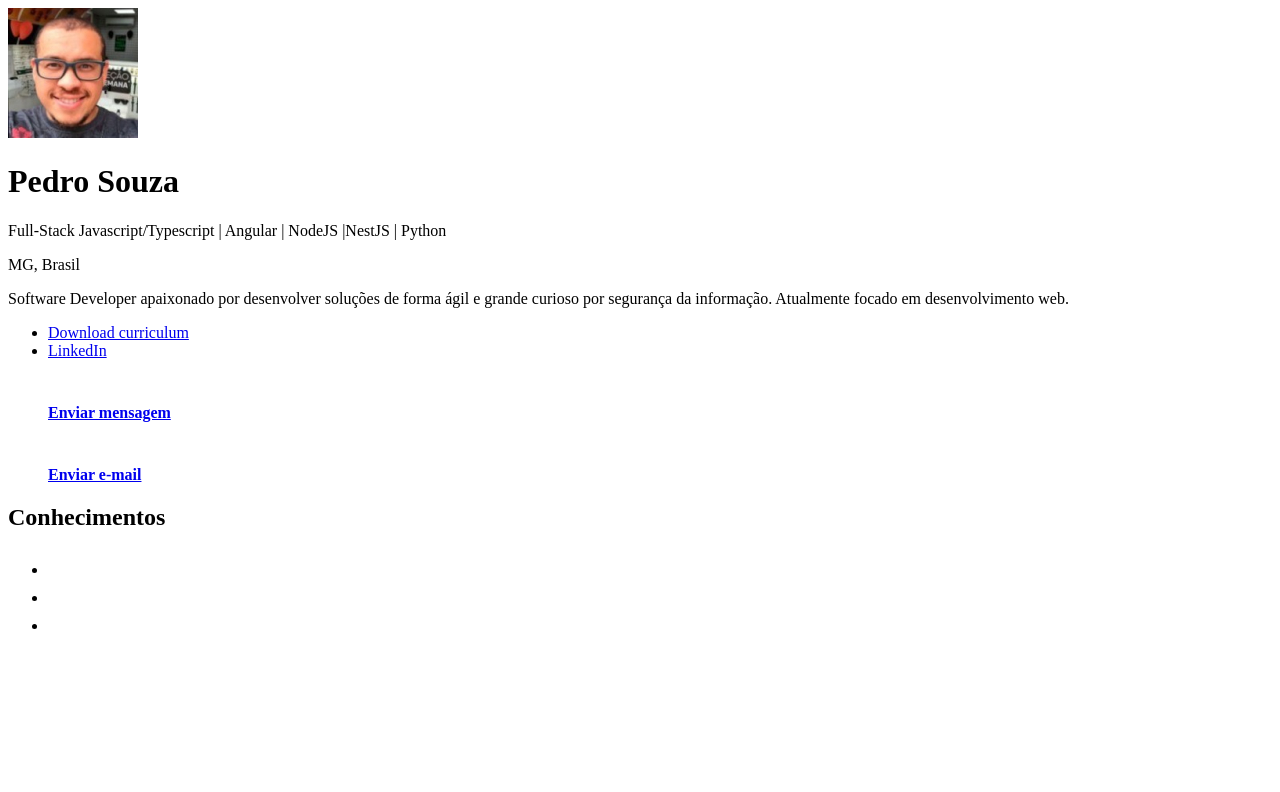
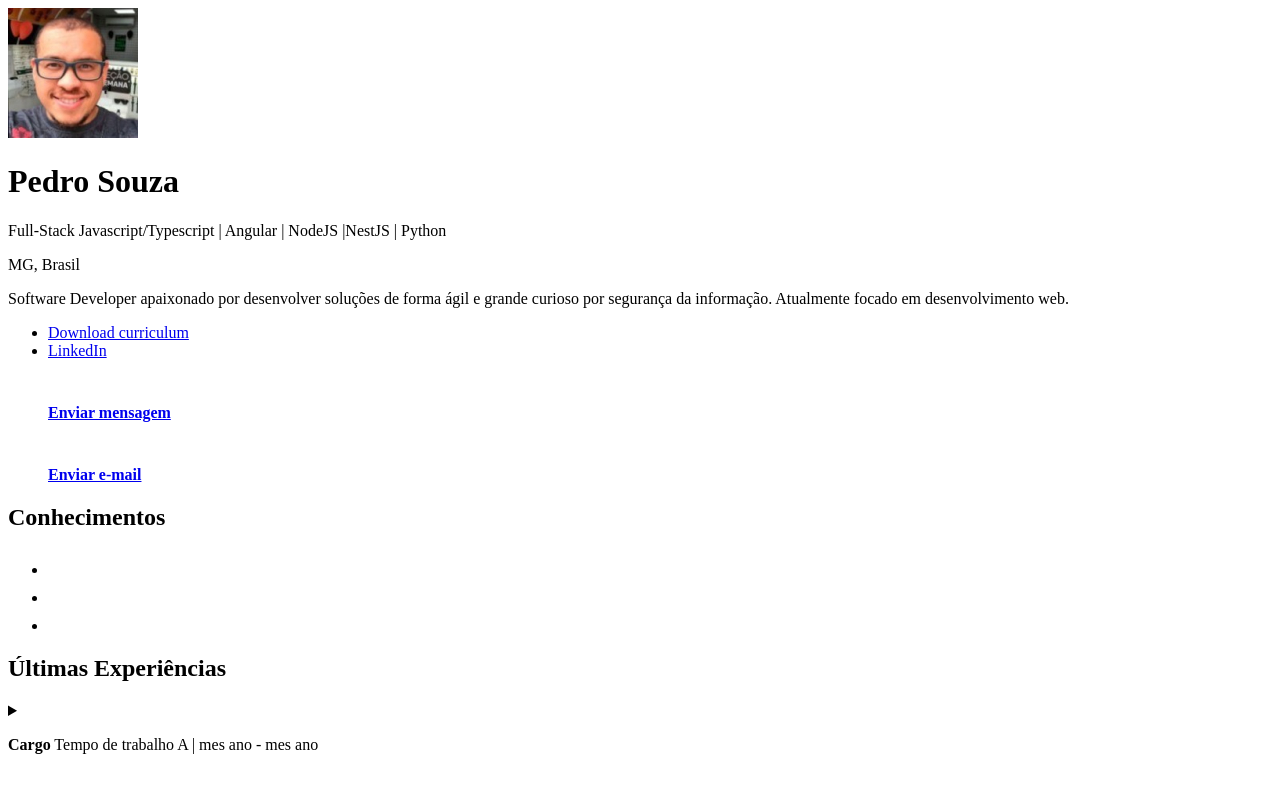
Before and after one commit to hc-pedrosouza/portfolio, an Angular app: page / in a window 1280 px wide. Shown: the top 792 px of the page. Built offline with nearby package versions, Linux system fonts and the light colour scheme.

Commit message:
feat: add experiencies html

```diff
--- /dev/null
+++ b/src/app/modules/portifolio/components/experiences/experiences.component.html
@@ -0,0 +1,15 @@
+<div class="container">
+  <h2>Últimas Experiências</h2>
+
+  @for (item of arrayExperiences(); track item) {
+
+  <details>
+    <summary>
+      <p><strong>{{item.summary.strong}}</strong> {{item.summary.p}}</p>
+    </summary>
+
+    <article [innerHTML]="item.text"></article>
+  </details>
+
+  }
+</div>
--- /dev/null
+++ b/src/app/modules/portifolio/components/experiences/experiences.component.ts
@@ -0,0 +1,21 @@
+import { Component, signal } from '@angular/core';
+import { IExperiencies } from '../../interface/iExperiences.interface';
+
+@Component({
+  selector: 'app-experiences',
+  standalone: true,
+  imports: [],
+  templateUrl: './experiences.component.html',
+  styleUrl: './experiences.component.scss'
+})
+export class ExperiencesComponent {
+  public arrayExperiences = signal<IExperiencies[]>([
+    {
+      summary: {
+        strong: "Cargo",
+        p: "Tempo de trabalho A | mes ano - mes ano"
+      },
+      text: "tagsHTML xxxxx"
+    }
+  ])
+}
--- /dev/null
+++ b/src/app/modules/portifolio/interface/iExperiences.interface.ts
@@ -0,0 +1,4 @@
+export interface IExperiencies {
+    summary: { strong: string, p: string},
+    text: string
+}
--- a/src/app/modules/portifolio/pages/home/home.component.html
+++ b/src/app/modules/portifolio/pages/home/home.component.html
@@ -1,4 +1,5 @@
 <app-header></app-header>
 <main>
     <app-knowledge></app-knowledge>
+    <app-experiences></app-experiences>
 </main>
--- a/src/app/modules/portifolio/pages/home/home.component.ts
+++ b/src/app/modules/portifolio/pages/home/home.component.ts
@@ -1,11 +1,12 @@
 import { Component } from '@angular/core';
 import { HeaderComponent } from '../../components/header/header.component';
 import { KnowledgeComponent } from '../../components/knowledge/knowledge.component';
+import { ExperiencesComponent } from '../../components/experiences/experiences.component';
 
 @Component({
   selector: 'app-home',
   standalone: true,
-  imports: [HeaderComponent, KnowledgeComponent],
+  imports: [HeaderComponent, KnowledgeComponent, ExperiencesComponent],
   templateUrl: './home.component.html',
   styleUrl: './home.component.scss'
 })
```
Also changed, not shown: src/app/modules/portifolio/components/experiences/experiences.component.scss (added), 1 other file (tests, documents, lock files or other folders).
